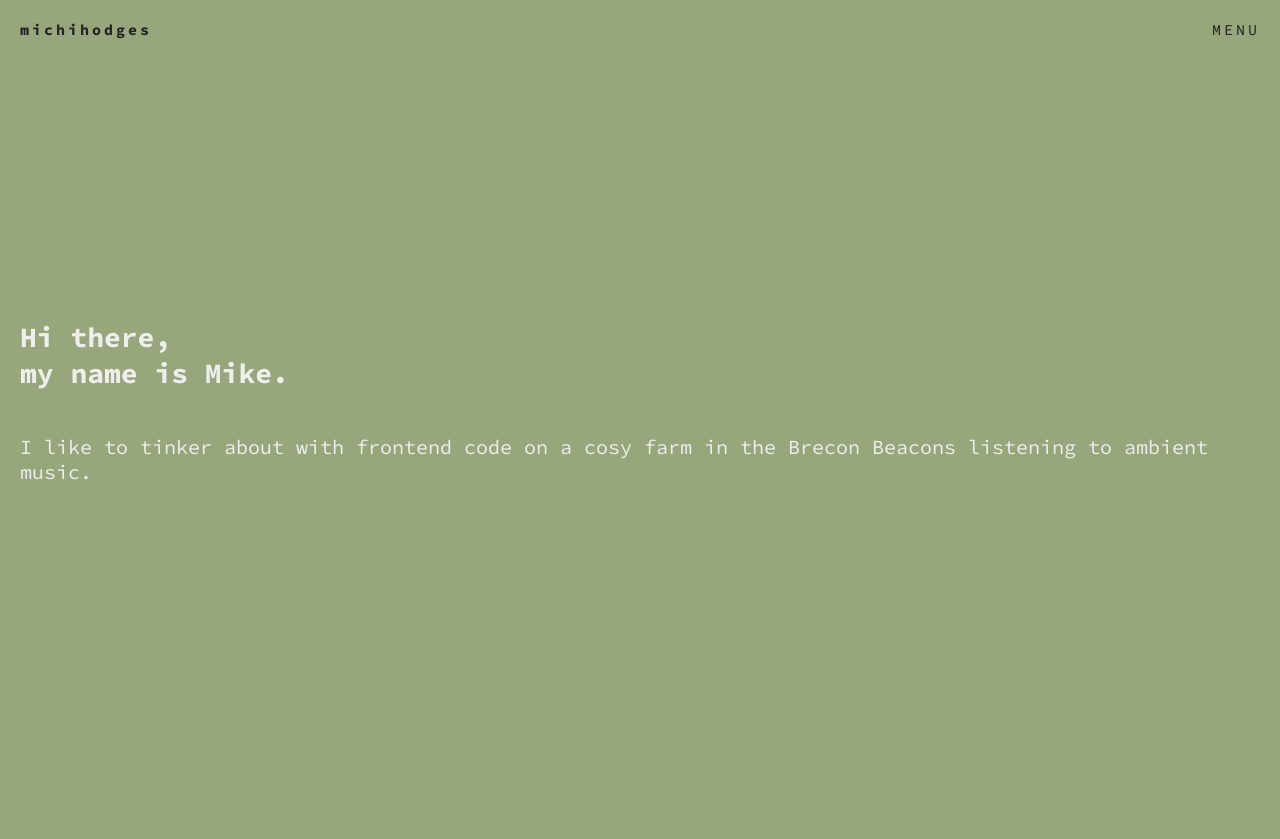
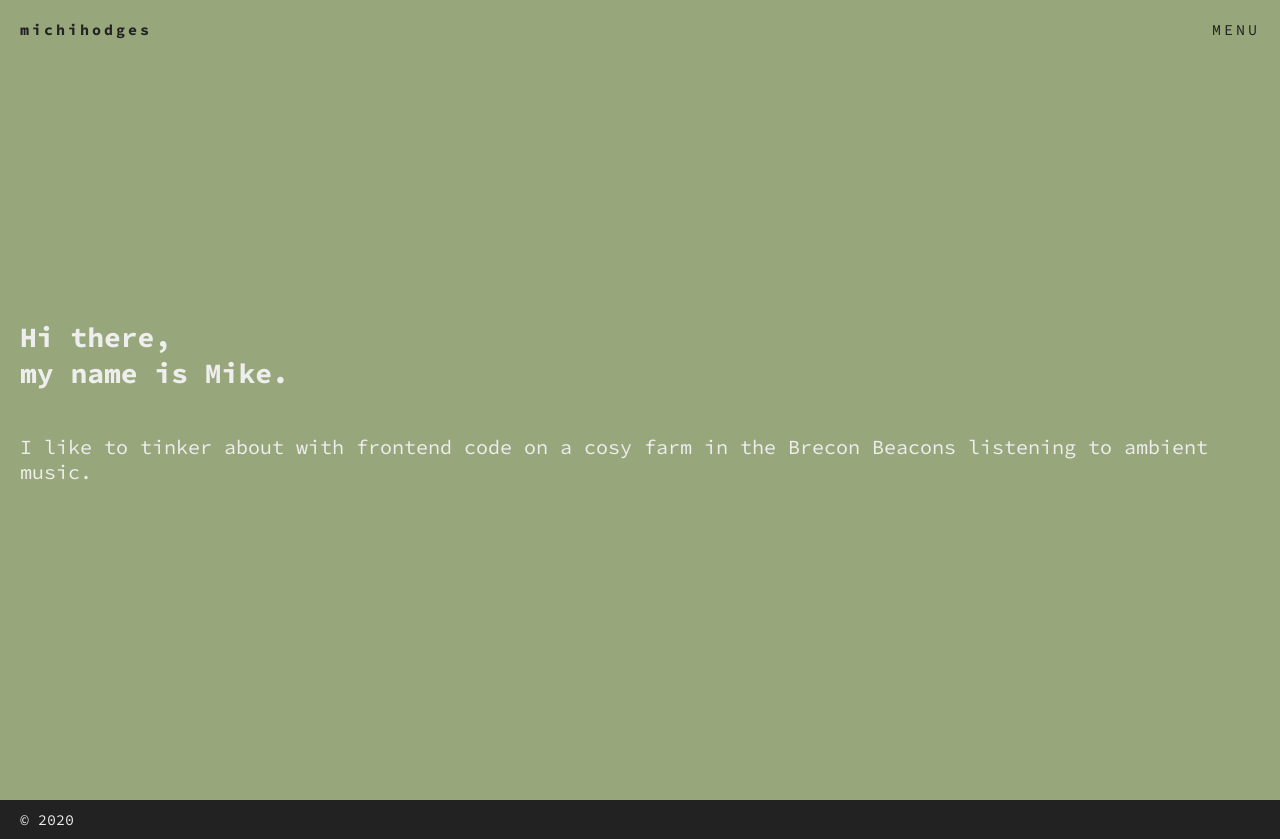
Before and after one commit to michihodges-co/michihodges.co, a plain HTML site: page index.html in a window 1280 px wide. Before the commit the page ends 800 px from the top, so only its background shows below. Drawn offline with Linux system fonts and the light colour scheme.

Commit message:
feat: Footer
Added footer.

```diff
--- a/index.html
+++ b/index.html
@@ -25,6 +25,9 @@
             <p>
                 I like to tinker about with frontend code on a cosy farm in the Brecon Beacons listening to ambient music.
         </header>
+        <footer>
+            <span class="copyright">&copy 2020</span>
+        </footer>
         <script src="script.js"></script>
     </body>
 </html>
--- a/styles/global.css
+++ b/styles/global.css
@@ -6,17 +6,18 @@ html {
     box-sizing: inherit;
   }
 
-/* FONT SMOOTHING*/
+/* FONT SMOOTHING */
 * {
     -webkit-font-smoothing: antialiased;
 }
 
-/* LAYOUT */
+/* BODY */
 body {
     margin: 0;
     background-color: #98A67B;
 }
 
+/* NAVIGATION */
 nav {
     position: fixed;
     width: 100vw;
@@ -38,6 +39,7 @@ h1, .menu {
     text-transform: uppercase;
 }
 
+/* HERO */
 header {
     padding: 0 20px;
     height: 100vh;
@@ -66,3 +68,16 @@ p {
     font-size: 20px;
     color: #eee;
 }
+
+/* FOOTER */
+footer {
+    width: 100vw;
+    padding: 10px 20px;
+    background-color: #222;
+}
+
+.copyright {
+    font-family: "Source Code Pro", monospace;
+    font-size: 15px;
+    color: #eee;
+}
```
